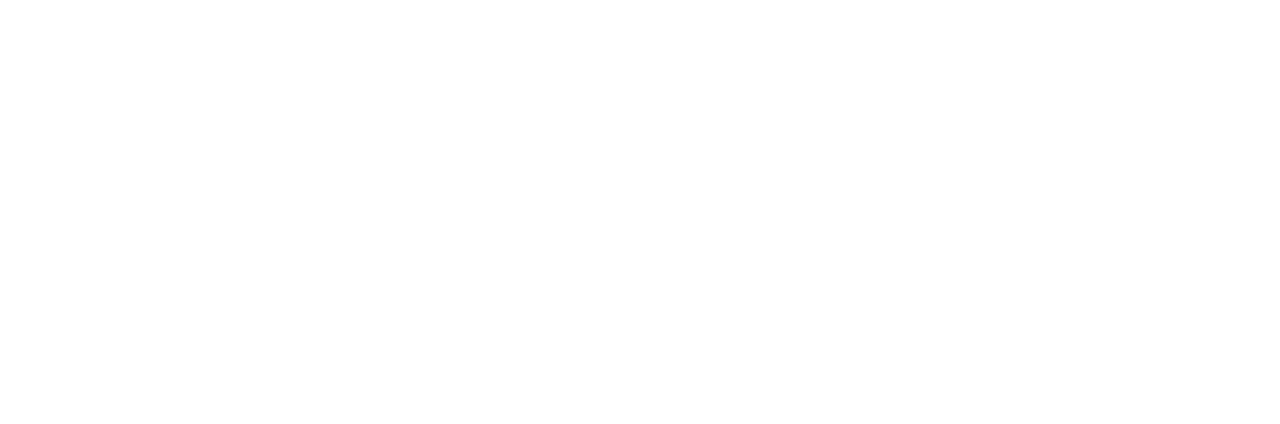
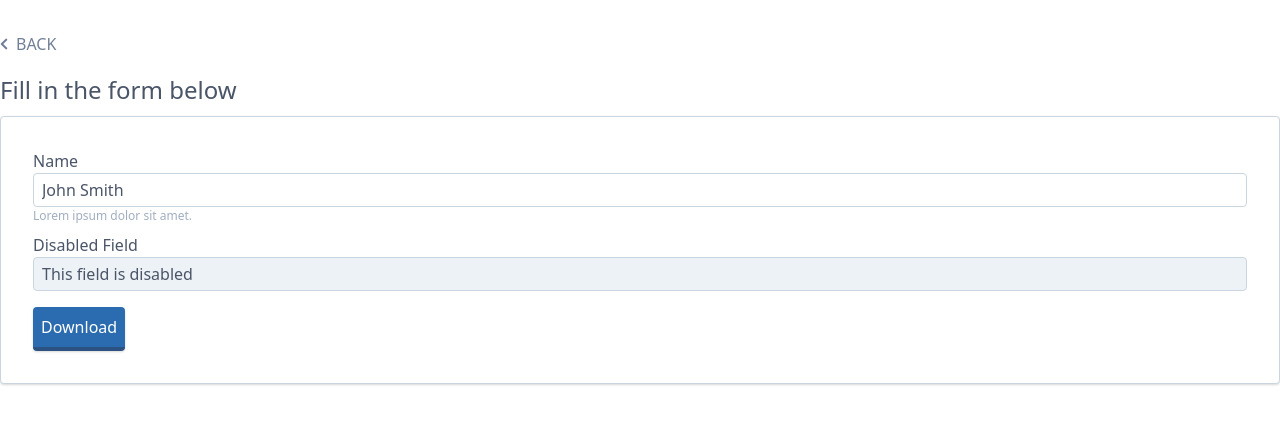
Before and after one commit to MarkNjunge/blockchain-tendering-frontend, a Nuxt app: page /ui in a window 1280 px wide. Before the commit this address had no page. Shown: the top 424 px of the page. Built offline with nearby package versions, Linux system fonts and the light colour scheme.

Commit message:
Add UI sample

```diff
--- /dev/null
+++ b/assets/style/main.scss
@@ -0,0 +1,62 @@
+.up-navigation {
+  @apply text-gray-600 cursor-pointer;
+  width: fit-content;
+
+  &-icon {
+    @apply w-2;
+  }
+
+  &-text {
+    @apply ml-2;
+  }
+
+  &:hover {
+    @apply text-gray-800;
+  }
+}
+
+.card {
+  @apply p-8 bg-white rounded border border-gray-400 shadow;
+}
+
+.section-title {
+  @apply text-2xl text-gray-700;
+}
+
+.input-group {
+  @apply flex flex-col;
+
+  .input-label {
+    @apply text-gray-700;
+  }
+
+  .input-field {
+    @apply py-1 px-2 rounded border border-gray-400 text-gray-700;
+
+    &:focus {
+      // @apply shadow-outline;
+      @apply outline-none border-blue-700;
+    }
+  }
+
+  .input-field-disabled {
+    @apply py-1 px-2 bg-gray-200 rounded border border-gray-400 text-gray-700;
+
+    &:focus {
+      // @apply shadow-outline;
+      @apply outline-none border-blue-700;
+    }
+  }
+
+  .input-helper {
+    @apply text-xs text-gray-500;
+  }
+}
+
+.btn {
+  @apply p-2 bg-blue-700 text-white border-b-4 border-blue-800 rounded shadow;
+
+  &:hover {
+    @apply shadow-lg;
+  }
+}
--- a/layouts/default.vue
+++ b/layouts/default.vue
@@ -4,64 +4,6 @@
   </div>
 </template>
 
-<style>
-html {
-  font-family: "Source Sans Pro", -apple-system, BlinkMacSystemFont, "Segoe UI",
-    Roboto, "Helvetica Neue", Arial, sans-serif;
-  font-size: 16px;
-  word-spacing: 1px;
-  -ms-text-size-adjust: 100%;
-  -webkit-text-size-adjust: 100%;
-  -moz-osx-font-smoothing: grayscale;
-  -webkit-font-smoothing: antialiased;
-  box-sizing: border-box;
-}
-
-*,
-*:before,
-*:after {
-  box-sizing: border-box;
-  margin: 0;
-}
-
-.button--green {
-  display: inline-block;
-  border-radius: 4px;
-  border: 1px solid #3b8070;
-  color: #3b8070;
-  text-decoration: none;
-  padding: 10px 30px;
-}
-
-.button--green:hover {
-  color: #fff;
-  background-color: #3b8070;
-}
-
-.button--grey {
-  display: inline-block;
-  border-radius: 4px;
-  border: 1px solid #35495e;
-  color: #35495e;
-  text-decoration: none;
-  padding: 10px 30px;
-  margin-left: 15px;
-}
-
-.button--grey:hover {
-  color: #fff;
-  background-color: #35495e;
-}
-
-input {
-  border: solid 1px #333;
-}
-
-button {
-  display: inline-block;
-  background-color: #3b8070;
-  color: #fff;
-  text-decoration: none;
-  padding: 4px;
-}
+<style lang="scss">
+@import "../assets/style/main";
 </style>
--- a/package.json
+++ b/package.json
@@ -22,6 +22,8 @@
     "@nuxtjs/tailwindcss": "^1.0.0",
     "babel-eslint": "^10.0.1",
     "eslint": "^6.1.0",
-    "eslint-plugin-nuxt": ">=0.4.2"
+    "eslint-plugin-nuxt": ">=0.4.2",
+    "node-sass": "^4.12.0",
+    "sass-loader": "^8.0.0"
   }
 }
--- /dev/null
+++ b/pages/ui.vue
@@ -0,0 +1,29 @@
+<template>
+  <div class="container mx-auto">
+    <a class="flex mt-8 up-navigation" href="#">
+      <svg viewBox="0 0 320 512" class="up-navigation-icon">
+        <path
+          fill="currentColor"
+          d="M34.52 239.03L228.87 44.69c9.37-9.37 24.57-9.37 33.94 0l22.67 22.67c9.36 9.36 9.37 24.52.04 33.9L131.49 256l154.02 154.75c9.34 9.38 9.32 24.54-.04 33.9l-22.67 22.67c-9.37 9.37-24.57 9.37-33.94 0L34.52 272.97c-9.37-9.37-9.37-24.57 0-33.94z"
+        />
+      </svg>
+      <p class="up-navigation-text">BACK</p>
+    </a>
+
+    <h2 class="mt-4 section-title">Fill in the form below</h2>
+
+    <div class="mt-2 card">
+      <div class="input-group">
+        <label for="name" class="input-label">Name</label>
+        <input type="text" class="input-field" value="John Smith" />
+        <span class="input-helper">Lorem ipsum dolor sit amet.</span>
+      </div>
+
+      <div class="mt-2 input-group">
+        <label for="name" class="input-label">Disabled Field</label>
+        <input type="text" class="input-field-disabled" value="This field is disabled" disabled />
+      </div>
+      <button class="mt-4 btn">Download</button>
+    </div>
+  </div>
+</template>
```
Also changed, not shown: 1 other file (tests, documents, lock files or other folders).
